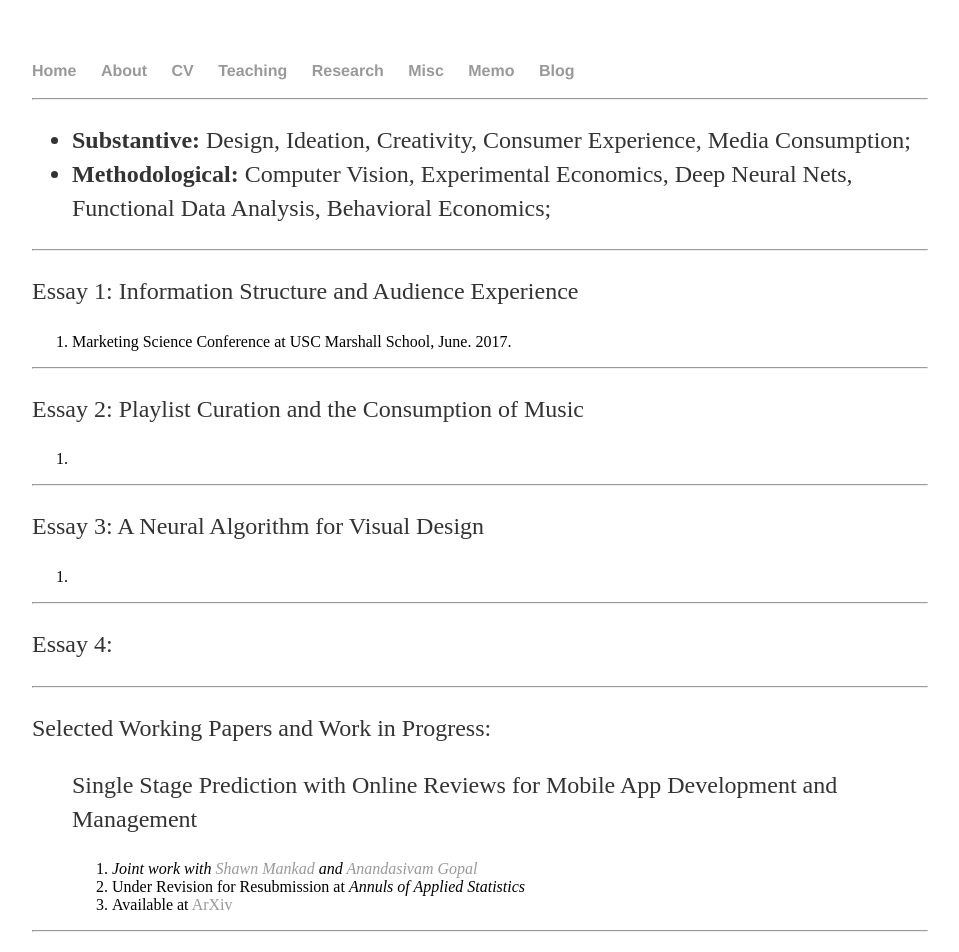
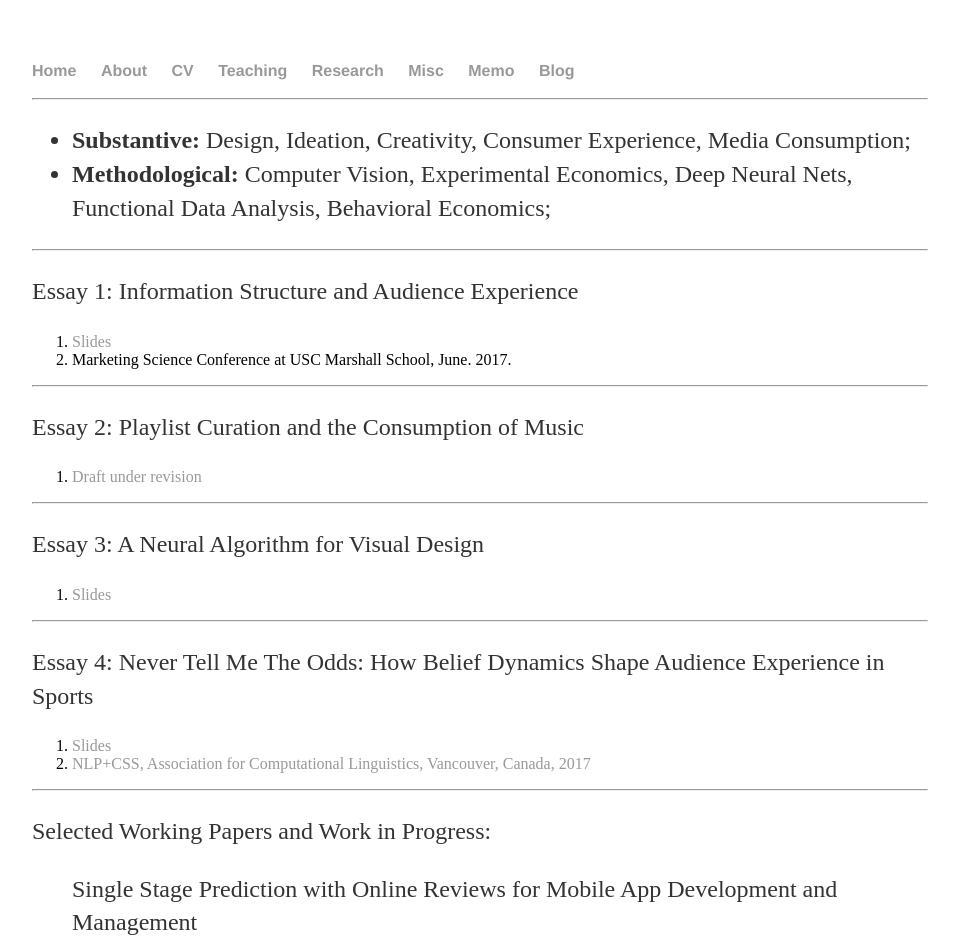
Before and after one commit to shenglih/shenglih.github.io, a Jekyll site: the page built from research/index.html, in a window 1280 px wide. Shown: the top 952 px of the page, without its empty margins (160-1119 px from the left). Built offline with Jekyll 4.4.1, drawn with Linux system fonts in a browser that asks for light colours.

Commit message:
Update index.html

```diff
--- a/research/index.html
+++ b/research/index.html
@@ -14,29 +14,30 @@ title: Shengli Hu, Research
 <hr>
 	<p>Essay 1: Information Structure and Audience Experience</p>
 	<ol>
+		<li> <a href=""> Slides </a></li>
 		<li>Marketing Science Conference at USC Marshall School, June. 2017.</li>
 	</ol>
   <hr>
 
 	<p>Essay 2: Playlist Curation and the Consumption of Music</p>
 <ol>
-		<li></li>
+	<li><a href="">Draft under revision</a></li>
 	</ol>
   <hr>
 
 	<p>Essay 3: A Neural Algorithm for Visual Design</p>
 <ol>
-		<li></li>
+		<li><a href=""> Slides </a></li>
 	</ol>
   <hr>
-	<p> Essay 4: </p>
+	<!--<p> Essay 4: </p>-->
 
-	<!--<p>Essay 4: Never Tell Me The Odds: How Belief Dynamics Shape Audience Experience</p>
+	<p>Essay 4: Never Tell Me The Odds: How Belief Dynamics Shape Audience Experience in Sports</p>
 
   <ol>
-	<li><a href=""> Slides coming soon </a></li>
+	<li><a href=""> Slides </a></li>
 	  <li><a href=""> NLP+CSS, Association for Computational Linguistics, Vancouver, Canada, 2017</a></li>
-  </ol>-->
+  </ol>
 
   <hr>
 
```
